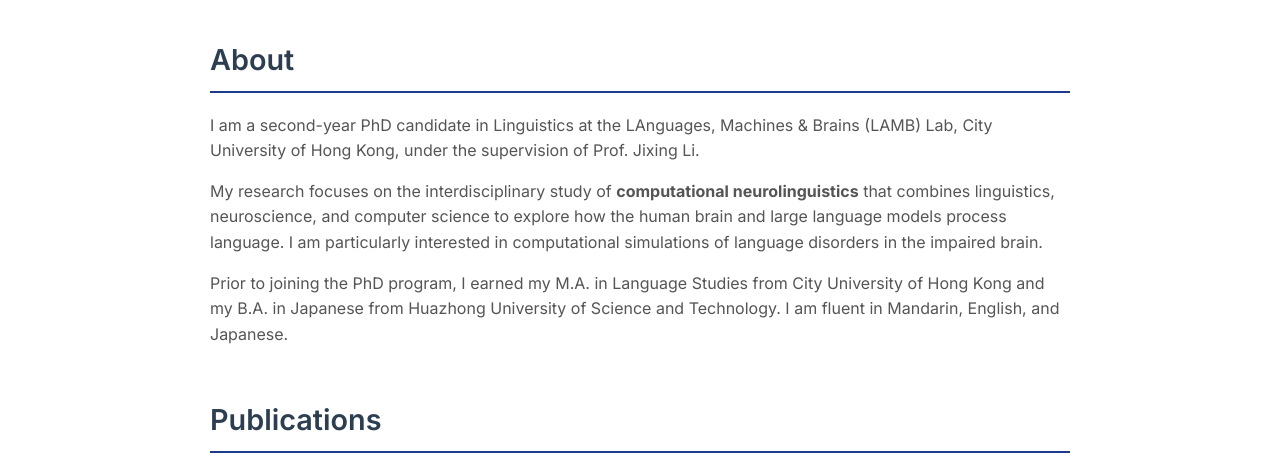
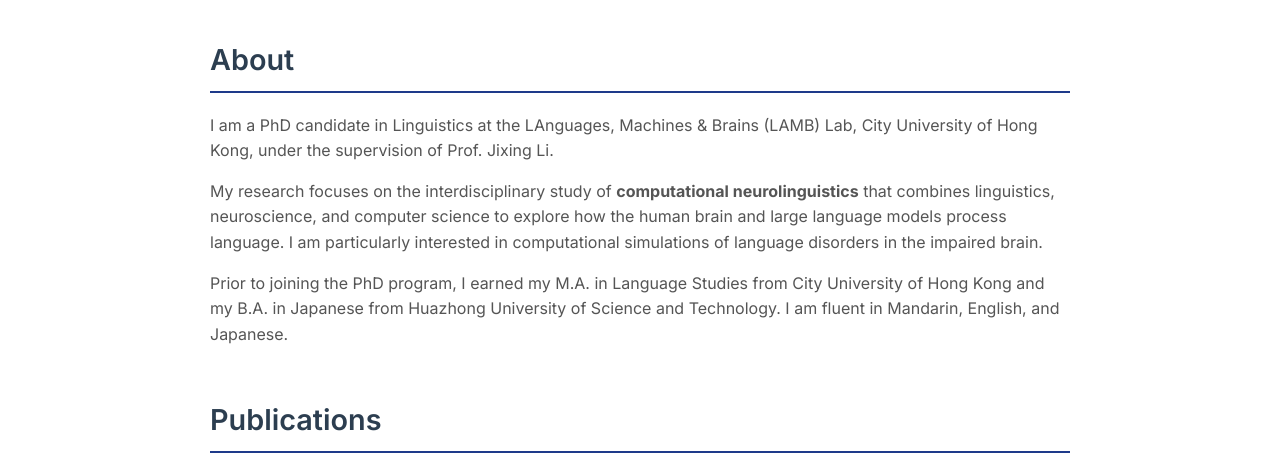
Before and after one commit to chengcheng-wang/chengcheng-wang.github.io, a plain HTML site: page index.html in a window 1280 px wide. Shown: the part 288-763 px from the top of the page. Drawn offline with Linux system fonts and the light colour scheme.

Commit message:
Update index.html

```diff
--- a/index.html
+++ b/index.html
@@ -62,7 +62,7 @@
             <section class="about-section">
                 <h2>About</h2>
                 <p>
-                    I am a second-year PhD candidate in Linguistics at the LAnguages, Machines & Brains (LAMB) Lab,
+                    I am a PhD candidate in Linguistics at the LAnguages, Machines & Brains (LAMB) Lab,
                     City University of Hong Kong, under the supervision of Prof. Jixing Li.
                 </p>
 
```
